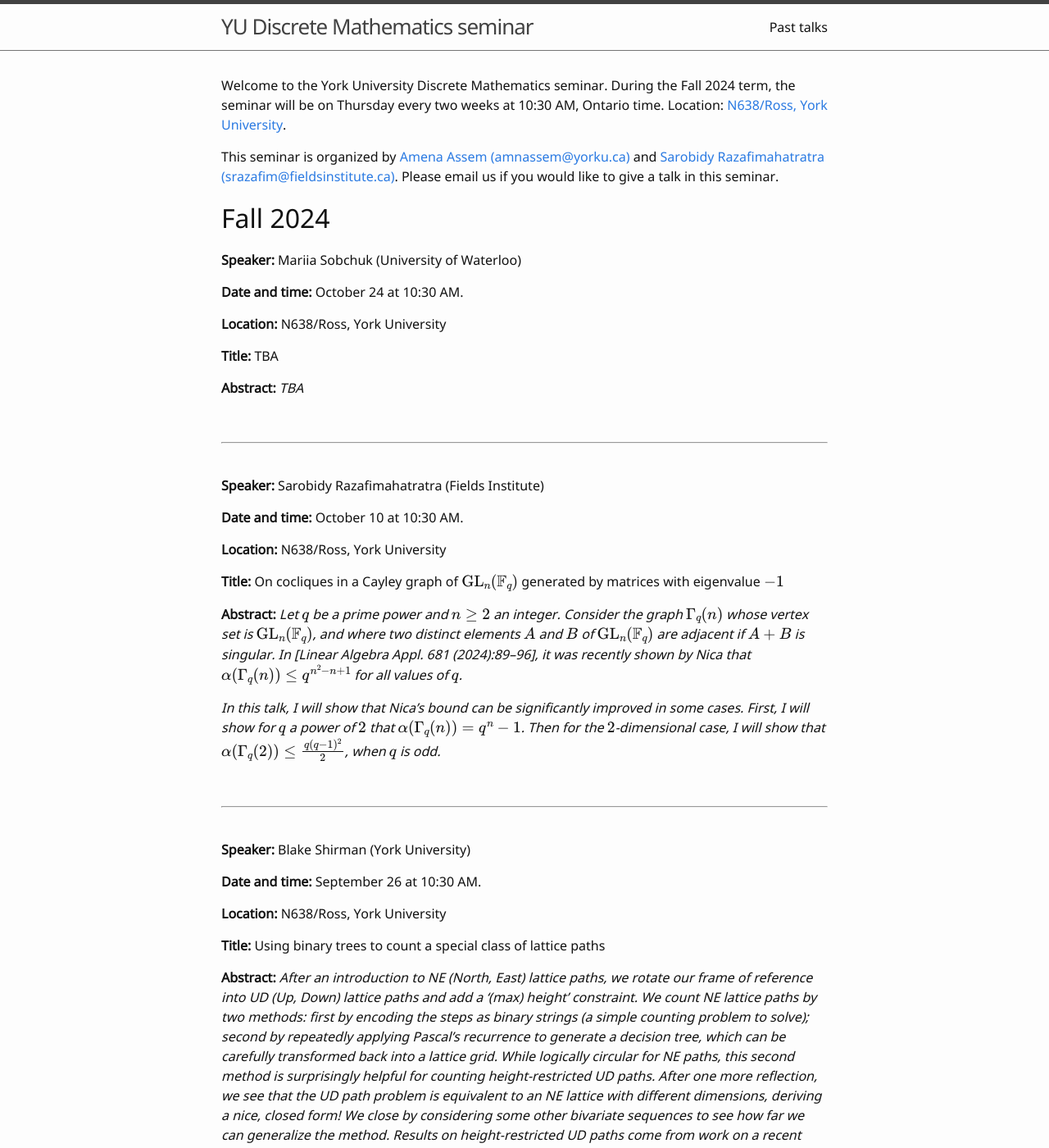
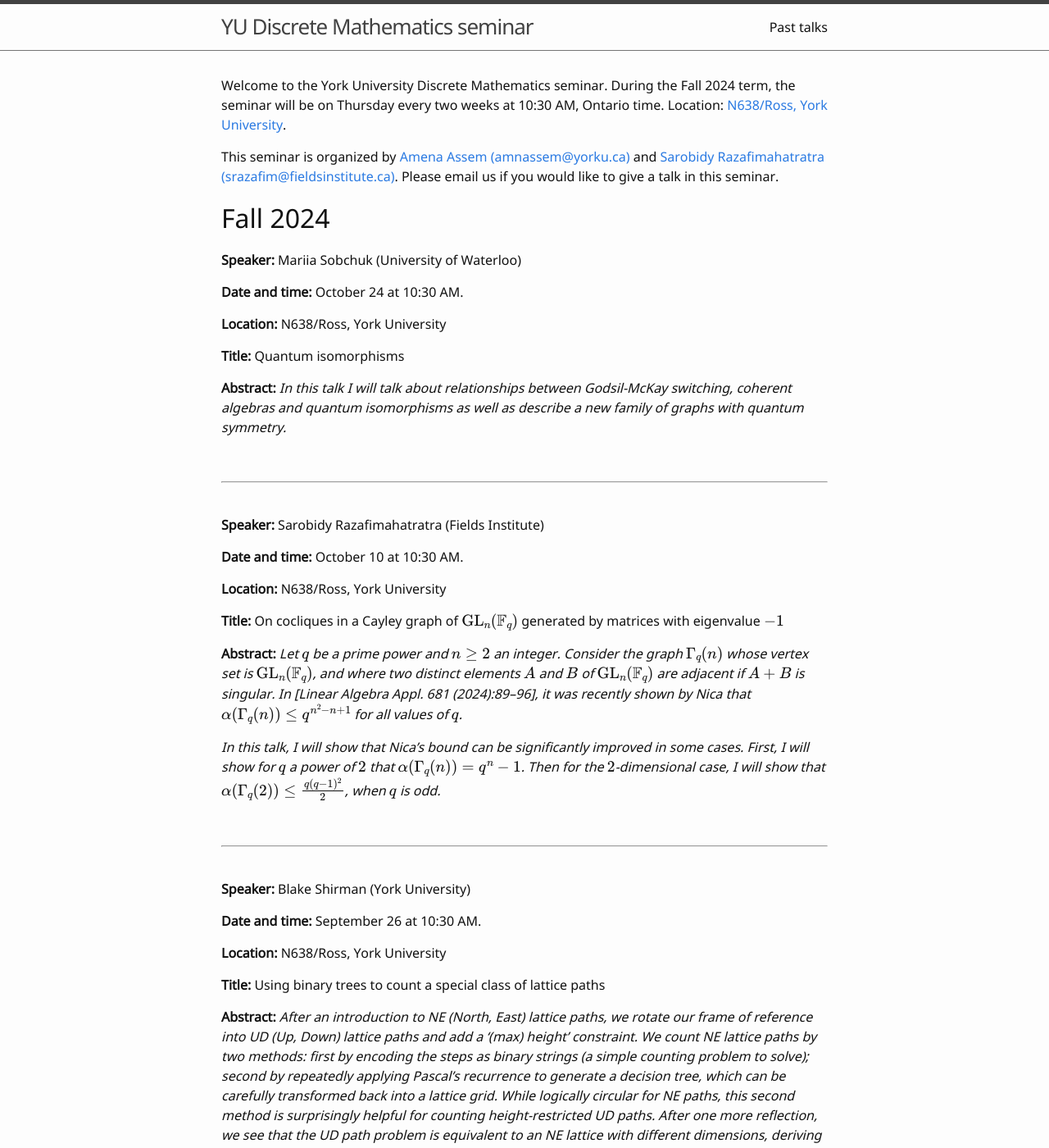
Before and after one commit to sarobidy19/YU-discrete-math, a Jekyll site: the page built from index.md, in a window 1280 px wide and 1400 px high. Shown: the whole window at 82% size. Built offline with Jekyll 4.4.1, drawn with Linux system fonts in a browser that asks for light colours; formulas are drawn with MathJax 3; some of the changed text lies outside the part shown.

Commit message:
October 24 talks

```diff
--- a/index.md
+++ b/index.md
@@ -14,10 +14,10 @@ This seminar is organized by [Amena Assem](https://www.amenaassem.com/) [(amnass
 
 **Location:** N638/Ross, York University
 
-**Title:** TBA
+**Title:** Quantum isomorphisms
 
 
-**Abstract:** *TBA*
+**Abstract:** *In this talk I will talk about relationships between Godsil-McKay switching, coherent algebras and quantum isomorphisms as well as describe a new family of graphs with quantum symmetry.*
 
 
 <br>
@@ -56,9 +56,14 @@ This seminar is organized by [Amena Assem](https://www.amenaassem.com/) [(amnass
 
 **Abstract:** *After an introduction to NE (North, East) lattice paths, we rotate our frame of reference into UD (Up, Down) lattice paths and add a '(max) height' constraint.  We count NE lattice paths by two methods: first by encoding the steps as binary strings (a simple counting problem to solve); second by repeatedly applying Pascal's recurrence to generate a decision tree, which can be carefully transformed back into a lattice grid.  While logically circular for NE paths, this second method is surprisingly helpful for counting height-restricted UD paths.  After one more reflection, we see that the UD path problem is equivalent to an NE lattice with different dimensions, deriving a nice, closed form!  We close by considering some other bivariate sequences to see how far we can generalize the method.  Results on height-restricted UD paths come from work on a recent submission by Acton, Petersen, Shirman, and Tenner [https://arxiv.org/abs/2401.11680](https://arxiv.org/abs/2401.11680).*
 
+<br>
+
+---
+
+<br>
+
 # Future talks
 
-* Sarobidy Razafimahatratra (October 10).
 * [Mariia Sobchuk](https://uwaterloo.ca/scholar/msobchuk) (October 24)
 * [Martijn Gösgens](https://martijngosgens.nl/) (November 7)
 * [Theodore Mishura](https://www.torontomu.ca/graphs-group/group-members/theodore-mishura/) (December 5)
```
